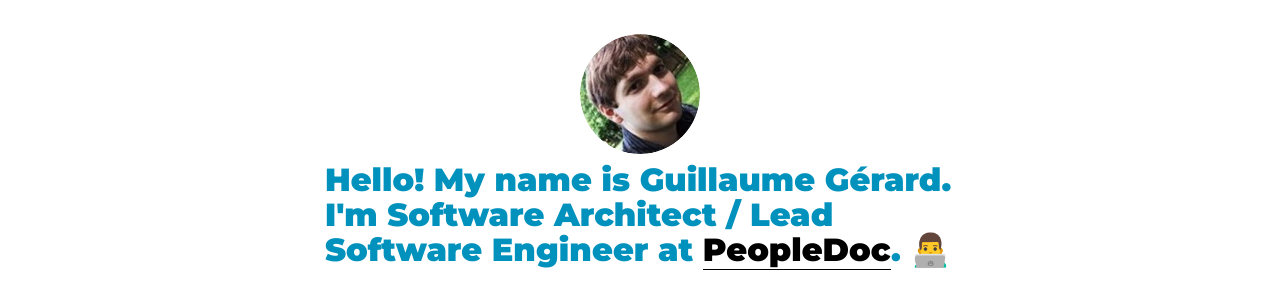
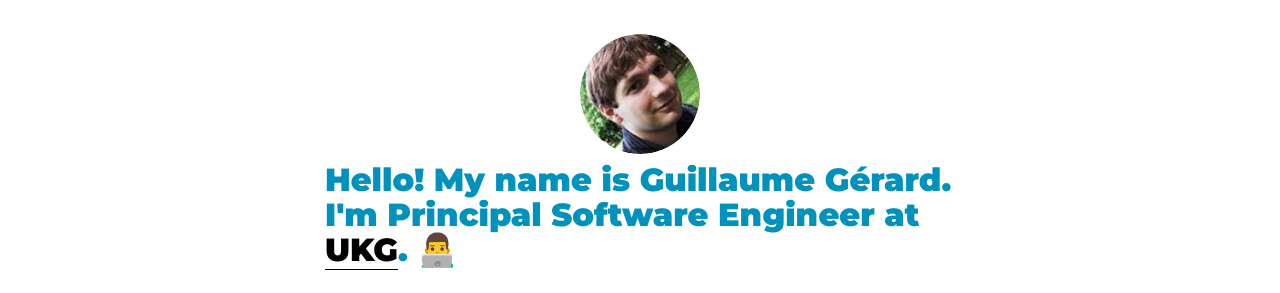
Before and after one commit to GreatWizard/guillaume.gerard.pm, a Gatsby site: page /talks in a window 1280 px wide. Shown: the part 126-419 px from the top of the page. Built offline with nearby package versions, Linux system fonts and the light colour scheme; Gatsby itself is replaced by a stand-in of ours; some packages are replaced by stand-ins of ours.

Commit message:
feat: update job title

```diff
--- a/src/components/main-bio.js
+++ b/src/components/main-bio.js
@@ -67,15 +67,14 @@ const MainBio = () => {
           fontSize: `2rem`,
         }}
       >
-        Hello! My name is {author}. I'm Software Architect / Lead Software
-        Engineer at
+        Hello! My name is {author}. I'm Principal Software Engineer at
         {` `}
         <a
           target="_blank"
           rel="noreferrer noopener"
-          href="https://www.people-doc.com"
+          href="https://www.ukg.com"
         >
-          PeopleDoc
+          UKG
         </a>
         .{` `}
         <span role="img" aria-label="man technologist">
```
